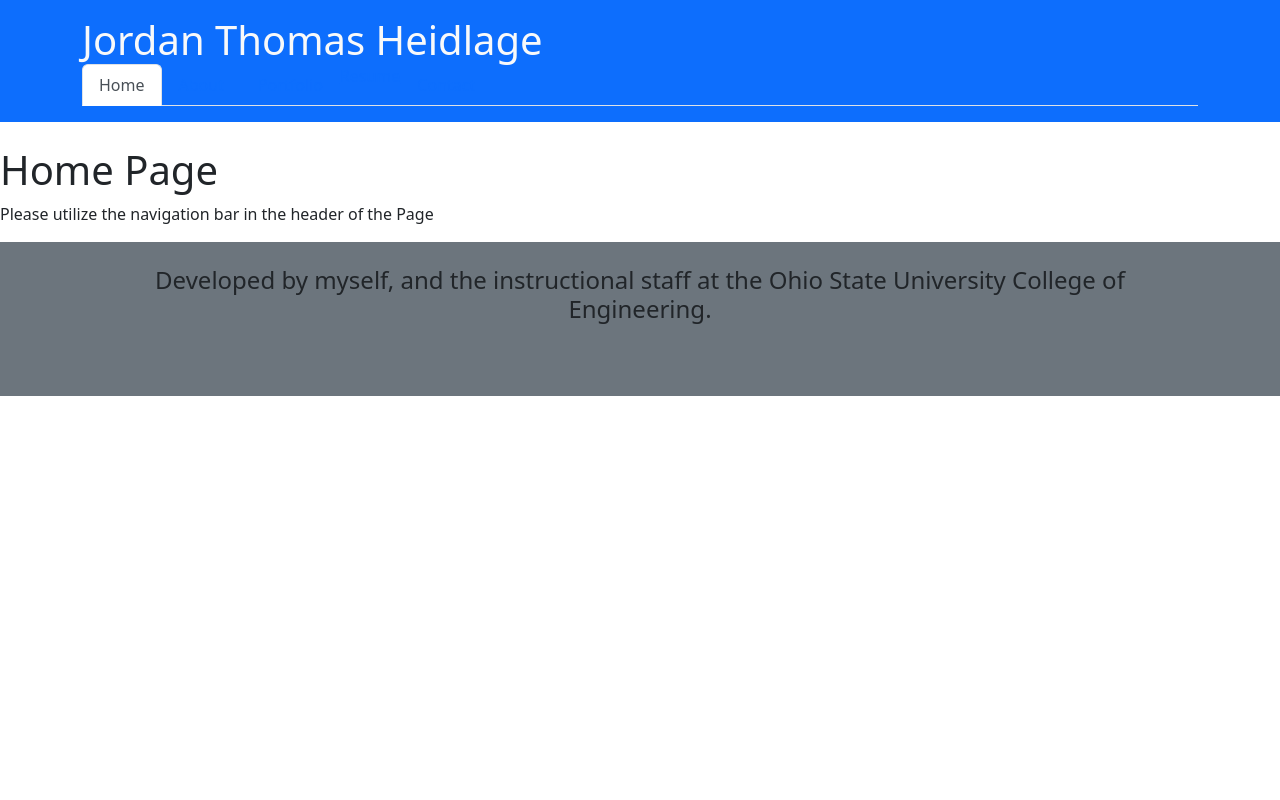
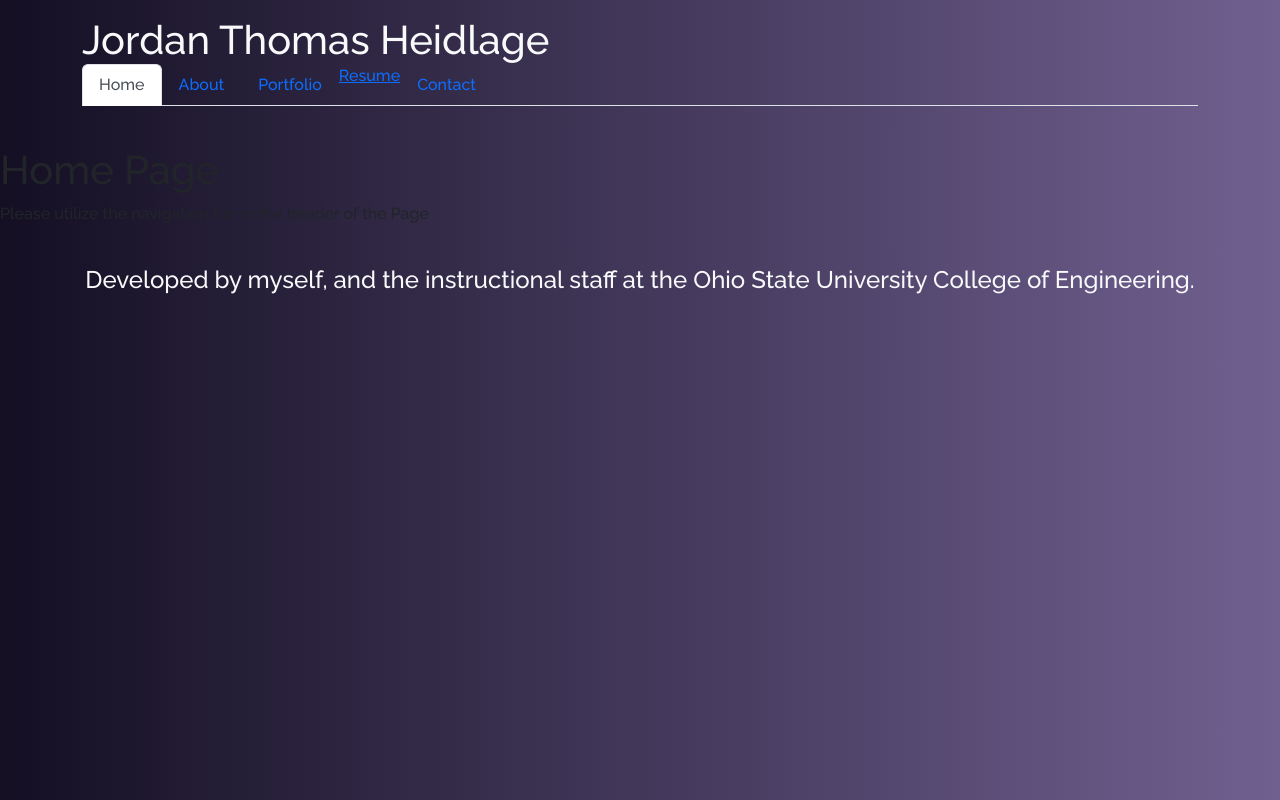
Before and after one commit to jordanheidlage/jth_portfolio, a React (Create React App) app: page / in a window 1280 px wide. Built offline with nearby package versions, Linux system fonts and the light colour scheme.

Commit message:
fixed background/text color

```diff
--- a/src/App.css
+++ b/src/App.css
@@ -1,3 +1,5 @@
+
+
 .App {
   text-align: center;
 }
@@ -25,7 +27,7 @@
 }
 
 .App-link {
-  color: #61dafb;
+  /* color: #61dafb; */
 }
 
 @keyframes App-logo-spin {
--- a/src/components/Footer.js
+++ b/src/components/Footer.js
@@ -2,7 +2,7 @@
 
 const Footer = () => {
   return (
-    <footer className="w-100 mt-auto bg-secondary p-4">
+    <footer className="text-light p-4">
       <div className="container text-center mb-5">
         <h4>
           Developed by myself, and the instructional staff at the Ohio State University College of Engineering.
--- a/src/components/Header.js
+++ b/src/components/Header.js
@@ -3,7 +3,7 @@ import NavTabs from './NavTabs';
 
 const Header = ({currentPage, handlePageChange}) => {
     return (
-      <header className="bg-primary text-light mb-4 py-3 flex-row align-center">
+      <header className="bg-secondary text-light mb-4 py-3 flex-row align-center">
         <div className="container flex-row justify-space-between-lg justify-center align-center">
           <h1 className="m-0">Jordan Thomas Heidlage</h1>
           {/* <p className="m-0">sample text</p> */}
--- a/src/index.css
+++ b/src/index.css
@@ -1,4 +1,28 @@
+@import url("https://fonts.googleapis.com/css2?family=Raleway:wght@500&display=swap");
+body {
+  margin: 0;
+  font-family: "Raleway", serif !important;
+  -webkit-font-smoothing: antialiased;
+  -moz-osx-font-smoothing: grayscale;
+  background-image: linear-gradient(to left, rgb(112, 96, 144), rgb(20 15 35));
+}
 
+header {
+  margin: 0;
+  font-family: "Raleway", serif !important;
+  -webkit-font-smoothing: antialiased;
+  -moz-osx-font-smoothing: grayscale;
+  background-image: linear-gradient(to left, rgb(112, 96, 144), rgb(20 15 35));
+}
+
+footer {
+  margin: 0;
+  font-family: "Raleway", serif !important;
+  -webkit-font-smoothing: antialiased;
+  -moz-osx-font-smoothing: grayscale;
+  background-image: linear-gradient(to left, rgb(112, 96, 144), rgb(20 15 35));
+
+}
 
 .brand-image{
 width:80%;
--- a/src/pages/Contact.js
+++ b/src/pages/Contact.js
@@ -11,14 +11,14 @@ export default function Contact() {
       <Row>
         <Col>
           <Form>
-            <Form.Group className="mb-3" controlId="formBasicEmail">
+            <Form.Group className="text-light mb-3" controlId="formBasicEmail">
               <Form.Label>Email address</Form.Label>
               <Form.Control required type="email" placeholder="Enter email" />
               <Form.Text className="text-muted">
                 We'll never share your email with anyone else.
               </Form.Text>
             </Form.Group>
-            <Form.Group className="mb-3" controlId="formBasicEmail">
+            <Form.Group className="text-light mb-3" controlId="formBasicEmail">
               <Form.Label>Full name</Form.Label>
               <Form.Control required type="text" placeholder="Full name" />
               <Form.Text className="text-muted">
@@ -26,7 +26,7 @@ export default function Contact() {
               </Form.Text>
             </Form.Group>
 
-            <Form.Group className="mb-3" controlId="formBasicPassword">
+            <Form.Group className="text-light mb-3" controlId="formBasicPassword">
               <Form.Label>Message</Form.Label>
               <Form.Control as="textarea" rows={3} placeholder="What do you want" />
             </Form.Group>
--- a/src/pages/Portfolio.js
+++ b/src/pages/Portfolio.js
@@ -67,7 +67,7 @@ export default function Portfolio() {
   return (
     <Container fluid>
       {projectArray.map((item)=>(
-        <Row className='m-2' >
+        <Row className='text-light m-2' >
         <Col md={6}>
           <div >
             <h3>{item.title}</h3>
```
Also changed, not shown: src/pages/About.js (+2 -2 lines).
